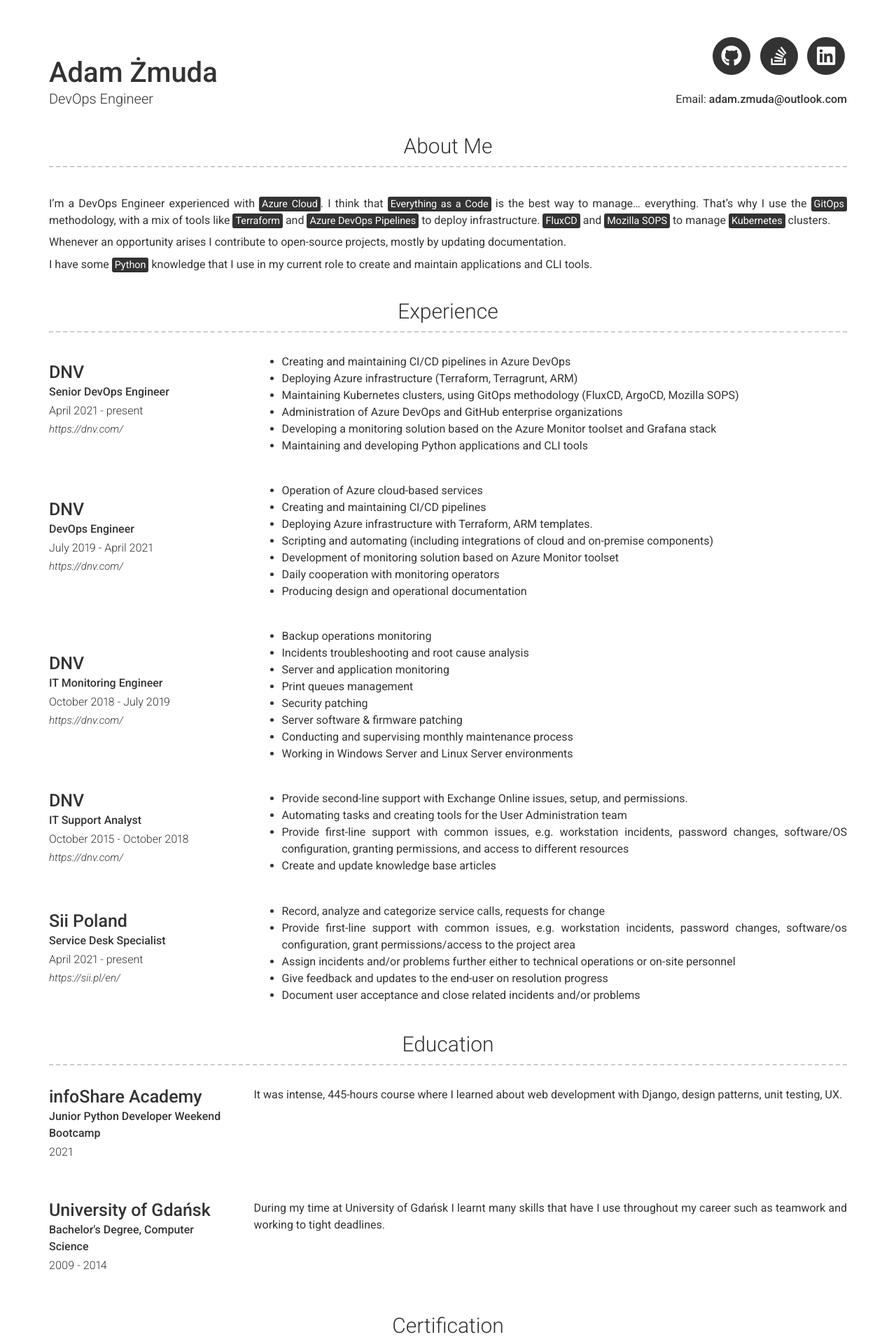
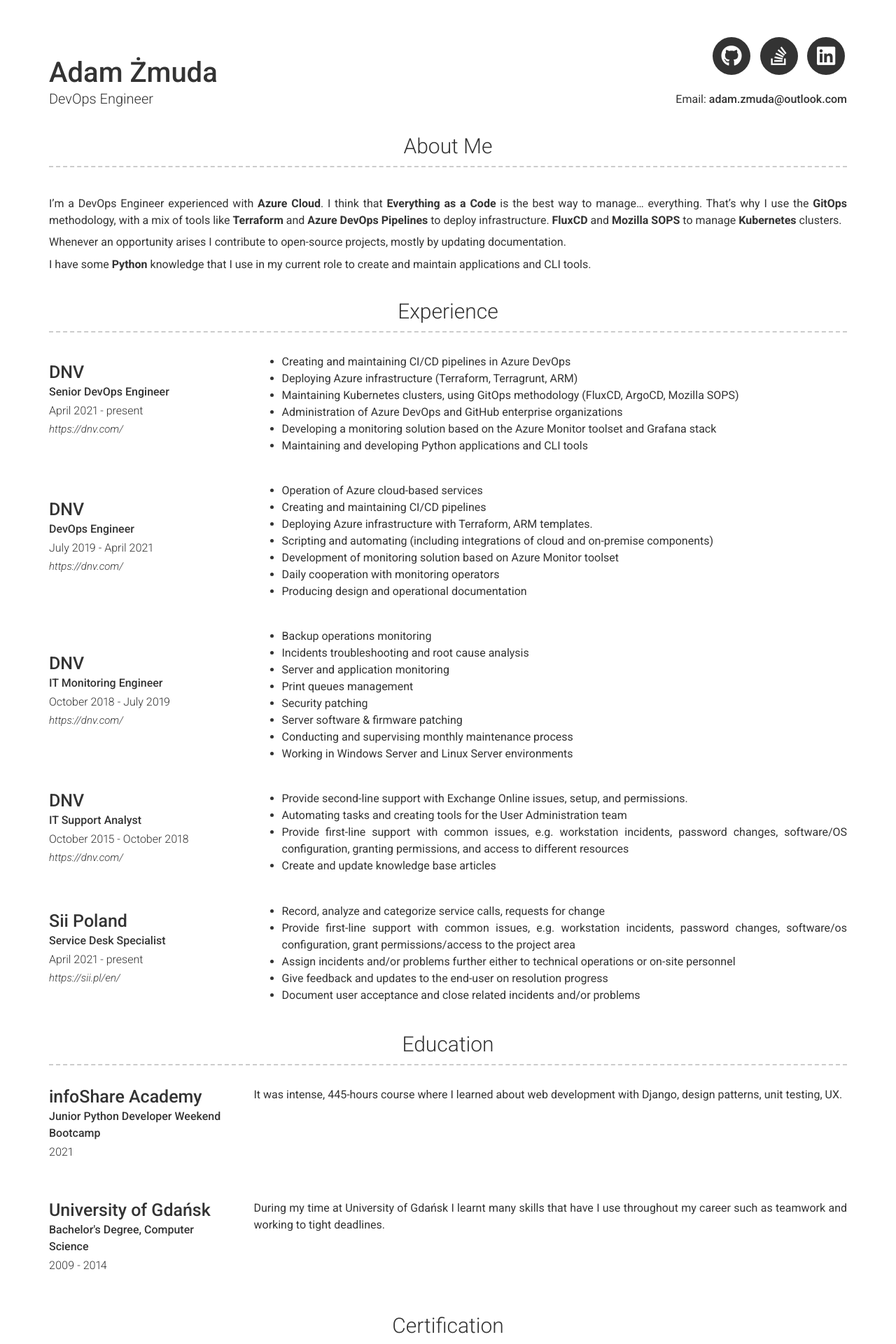
Before and after one commit to theadzik/cv, a Jekyll site: the page built from index.md, in a window 1280 px wide. Shown: the top 1920 px of the page at 70% size. Built offline with Jekyll 4.4.1, drawn with Linux system fonts in a browser that asks for light colours; nearby versions of some CDN libraries.

```diff
--- a/_config.yml
+++ b/_config.yml
@@ -52,13 +52,13 @@ linkedin_username: adam-zmuda
 # about_title: About Me (Use this to override about section title)
 #about_profile_image: Directory of profile image (eg. images/profile.jpg)
 about_content: |
-  I'm a DevOps Engineer experienced with <mark>Azure Cloud</mark>. I think that <mark>Everything as a Code</mark> is the best way to manage... everything.
-  That's why I use the <mark>GitOps</mark> methodology, with a mix of tools like <mark>Terraform</mark> and <mark>Azure DevOps Pipelines</mark> to deploy infrastructure.
-  <mark>FluxCD</mark> and <mark>Mozilla SOPS</mark> to manage <mark>Kubernetes</mark> clusters.
+  I'm a DevOps Engineer experienced with **Azure Cloud**. I think that **Everything as a Code** is the best way to manage... everything.
+  That's why I use the **GitOps** methodology, with a mix of tools like **Terraform** and **Azure DevOps Pipelines** to deploy infrastructure.
+  **FluxCD** and **Mozilla SOPS** to manage **Kubernetes** clusters.
 
   Whenever an opportunity arises I contribute to open-source projects, mostly by updating documentation.
 
-  I have some <mark>Python</mark> knowledge that I use in my current role to create and maintain applications and CLI tools.
+  I have some **Python** knowledge that I use in my current role to create and maintain applications and CLI tools.
 content:
   - title: Experience
     layout: list
```
